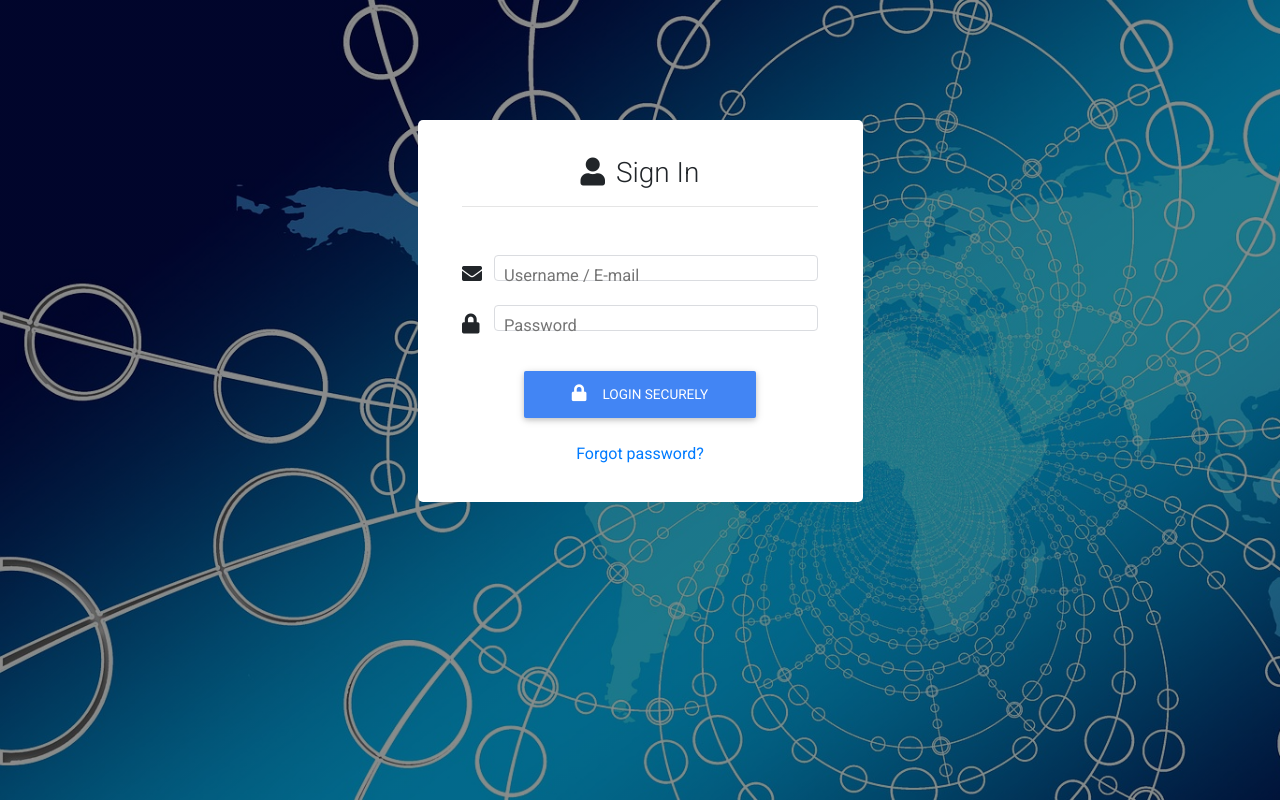
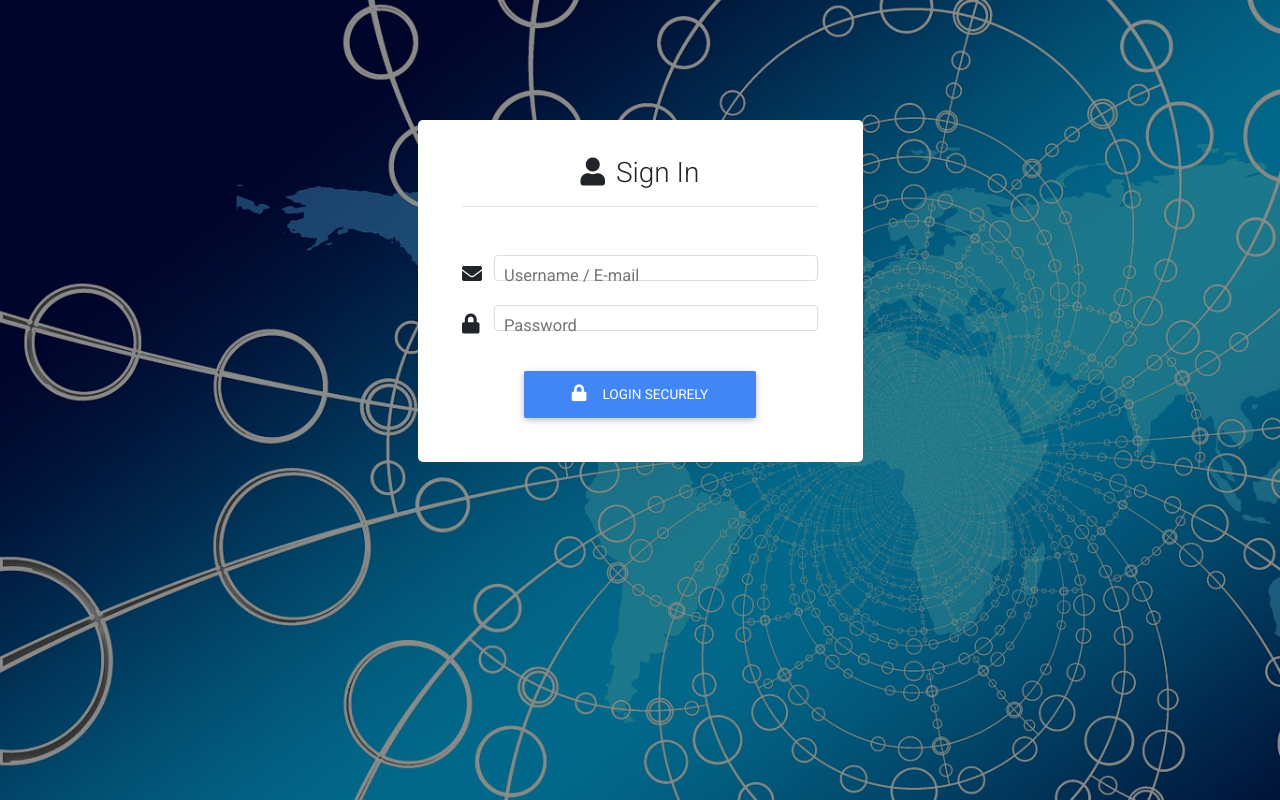
Before and after one commit to ChandVachhani/Studykart, a Django app: template studykart_py/user/templates/user/login.html in a window 1280 px wide. Run offline with Django 3.2, Linux system fonts and the light colour scheme; the template is opened without the code that fills it, so the values that code supplies are empty, except form fields; tables that the repository leaves empty hold one stand-in row (values such as "Sample post"); form fields are guessed from the names that the template uses; some libraries are stand-ins or nearby versions.

Commit message:
Final Project

```diff
--- a/studykart_py/user/templates/user/login.html
+++ b/studykart_py/user/templates/user/login.html
@@ -49,9 +49,9 @@
                         <div class="row">
                             <button class="btn btn-primary mt-3 mb-4 ml-auto mr-auto" id="btnLogin" style="width:60%;font-size: 0.85rem;"><i class="fas fa-lock mr-3" style="font-size: 1.05rem;"></i>Login Securely</button>
                         </div>
-                        <div class="form-group text-center">
-                            <a href="../forgot_password/index.html" style="font-weight: 400;" class="ml-auto mr-auto link1">Forgot password?</a>
-                        </div>
+{#                        <div class="form-group text-center">#}
+{#                            <a href="../forgot_password/index.html" style="font-weight: 400;" class="ml-auto mr-auto link1">Forgot password?</a>#}
+{#                        </div>#}
                     </form>
                 </div>
             </div>
```
Also changed, not shown: studykart_py/user/templates/user/signup_seller.html (+7 -0 lines), studykart_py/user/views.py (+4 -4 lines).
